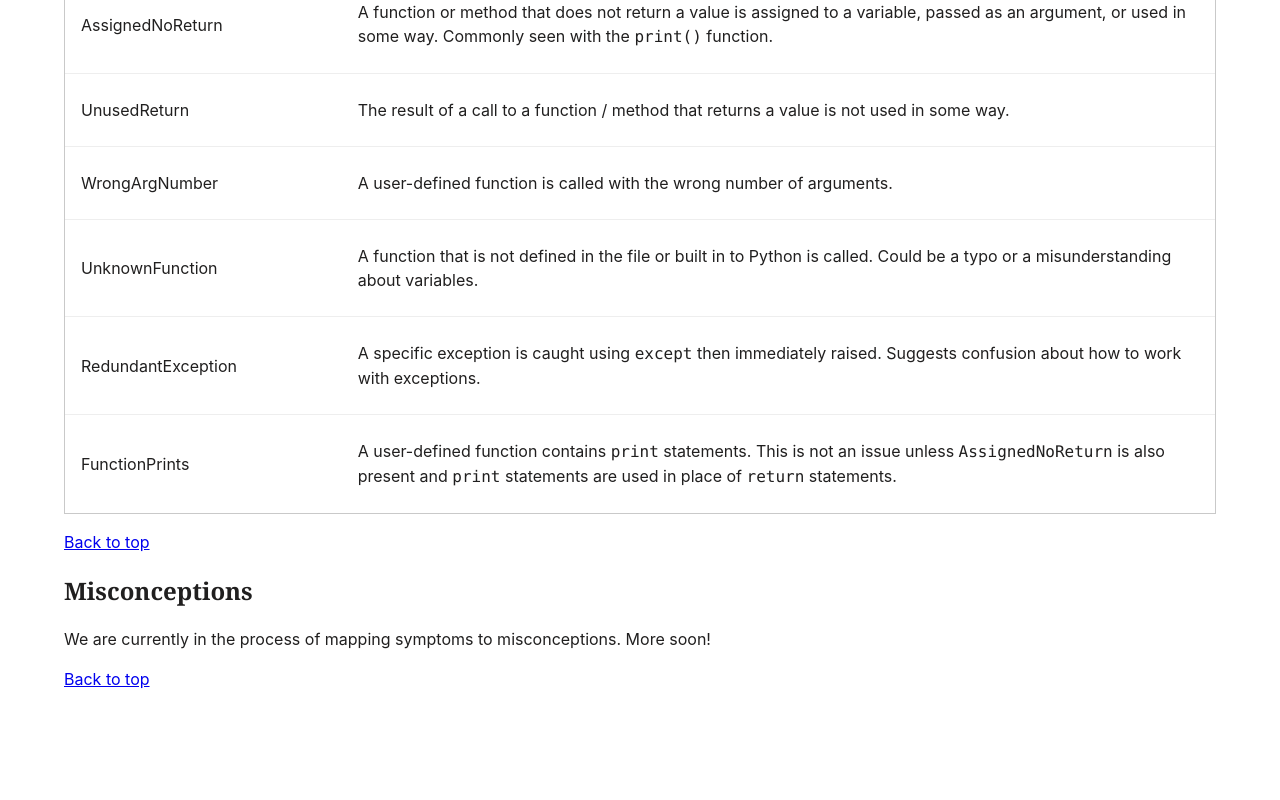
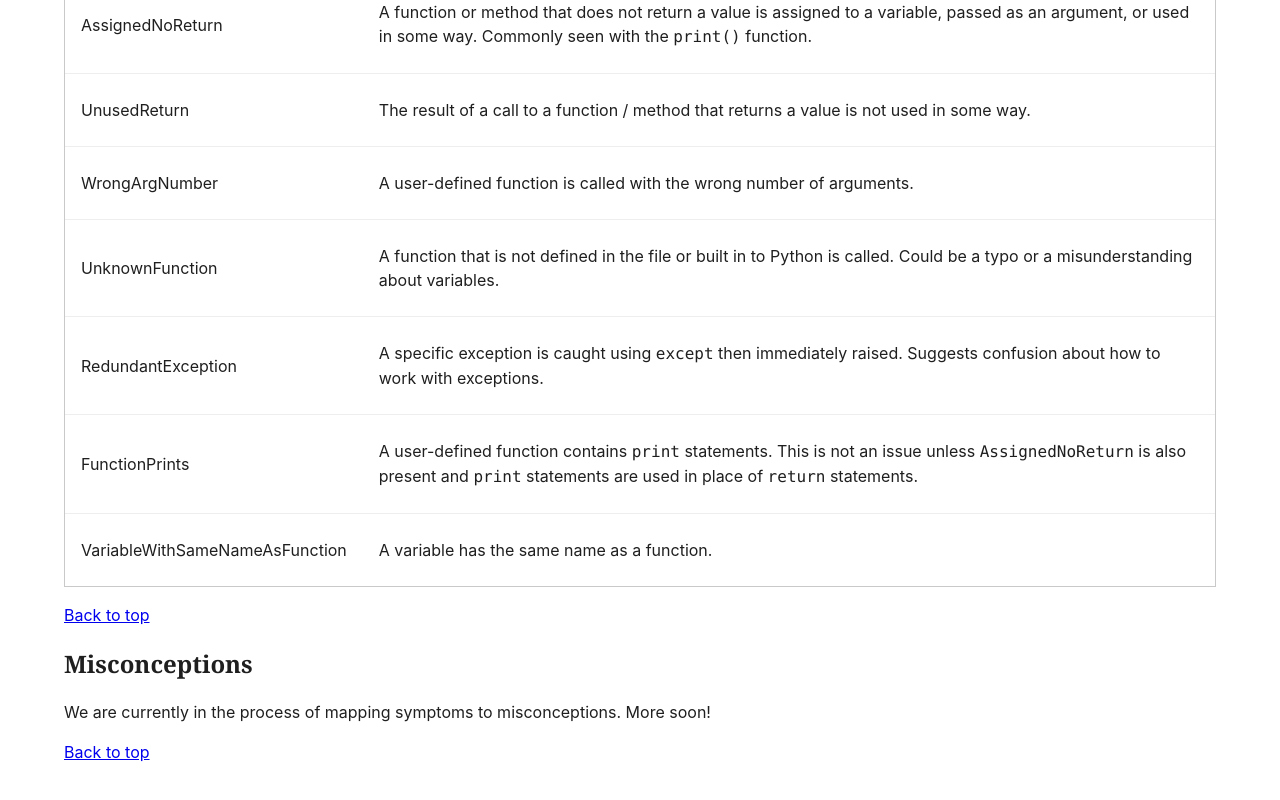
Before and after one commit to ace01603/symptom-checker, a React (Create React App) app: page /symptom-checker/about in a window 1280 px wide. Shown: the part 2728-3528 px from the top of the page. Before the commit the page ends 3459 px from the top, so only its background shows below. Built offline with nearby package versions, Linux system fonts and the light colour scheme.

Commit message:
close #39

```diff
--- a/src/content/symptomInfo.js
+++ b/src/content/symptomInfo.js
@@ -12,7 +12,7 @@ export const currentlyDetected = [
     "TypeError.unnecessary","OneLineConditional","UnusedVariable","UnusedValue","VariableOverwrite",
     "UnreachableCode","LoopEarlyExit","BooleanSyntax.naturalLanguage","BooleanSyntaxError","CompareBoolLiteral",
     "AssignmentInReturn","AssignedNoReturn","UnusedReturn","WrongArgNumber","UnknownFunction","RedundantException",
-    "FunctionPrints"];
+    "FunctionPrints", "VariableWithSameNameAsFunction"];
 
 export const symptomInfo = {
     "RedundantException": <p>A specific exception is caught using <code>except</code> then immediately raised.
@@ -68,4 +68,5 @@ export const symptomInfo = {
     "UnknownFunction": <p>A function that is not defined in the file or built in to Python is called. Could be a typo or a misunderstanding
         about variables.
     </p>,
+    "VariableWithSameNameAsFunction": <p>A variable has the same name as a function.</p>
 }
```
Also changed, not shown: 7 other files (tests, documents, lock files or other folders).
